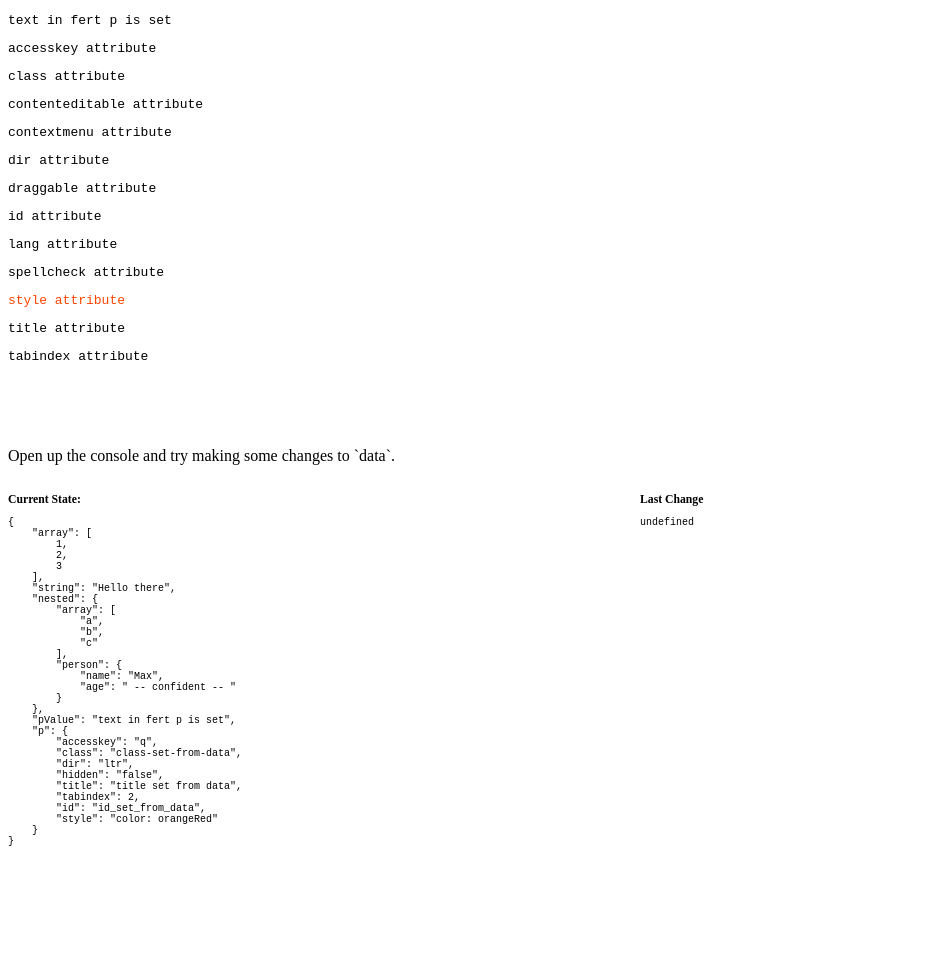
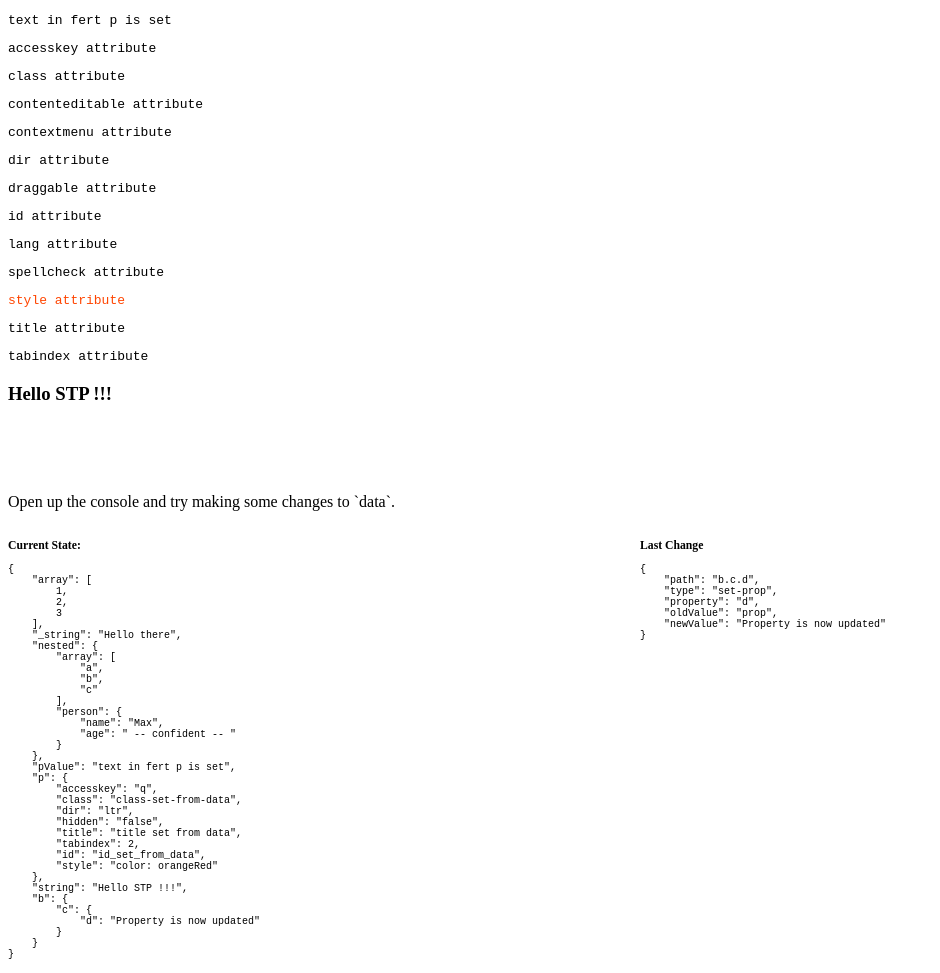
Before and after one commit to senei/one-way, a website: page index.htm in a window 1280 px wide. Shown: the whole page, without its empty margins (0-940 px from the left). Before the commit the page ends 865 px from the top, so only its background shows below. Drawn offline with Linux system fonts and the light colour scheme.

Commit message:
small fix for attribute change

```diff
--- a/index.htm
+++ b/index.htm
@@ -22,7 +22,7 @@
       <p data-bind data-bind-tabindex="p.tabindex"> tabindex attribute </p>
     </code>
 
-
+    <h3  data-bind="string" data-bind-title="b.c.d"> -- no data yet --  </h3>
     <br/>
     <br/>
     <br/>
@@ -42,7 +42,7 @@
       let recentChange;
       let __data = {
       	array: [1, 2, 3],
-      	string: 'Hello there',
+      	_string: 'Hello there',
       	nested: {
       		array: ['a', 'b', 'c'],
       		person: {
@@ -59,7 +59,14 @@
           tabindex: 2,
           id: "id_set_from_data",
           style: "color: orangeRed"
+        },
+        string: "Hello",
+        b: {
+          c: {
+            d: "prop"
+          }
         }
+
 
       };
 
@@ -80,6 +87,11 @@
       	setTimeout(render, 50);
       	return true;
       });
+
+      setTimeout(function(){
+        data.string = "Hello STP !!!";
+        data.b.c.d = "Property is now updated";
+      },2000);
     </script>
   </body>
 </html>
--- a/owb.js
+++ b/owb.js
@@ -41,6 +41,7 @@ if (typeof define === "function" && define.amd) define([], factory);
               //
               if(_value) {
                 if(_name.length > 0) {
+
                   if(elem.attributes[_name])
                     elem.attributes[_name] = _value;
                   else
@@ -67,6 +68,7 @@ if (typeof define === "function" && define.amd) define([], factory);
         let _el = document.querySelectorAll("["+bindings[chenge.path]+"='"+chenge.path+"']");
 
         [].forEach.call(_el, function(elem, i) {
+            let _name = bindings[chenge.path].slice( 5 + settings.domDataAttr.length + 1);
 
             if( bindings[chenge.path] == "data-" + settings.domDataAttr ){
               if(chenge.type == "delete-prop"){
@@ -76,11 +78,11 @@ if (typeof define === "function" && define.amd) define([], factory);
               }
             } else {
               if(chenge.type == "delete-prop"){
-                elem.removeAttribute(chenge.property);
+                elem.removeAttribute(_name);
               } else {
-                if( elem.attributes[chenge.property] ) {
-                  elem.attributes[chenge.property].value = chenge.newValue;
-                } else elem.setAttribute(chenge.property, chenge.newValue);
+                if( elem.attributes[_name] ) {
+                  elem.attributes[_name].value = chenge.newValue;
+                } else elem.setAttribute(_name, chenge.newValue);
               }
             }
 
```
